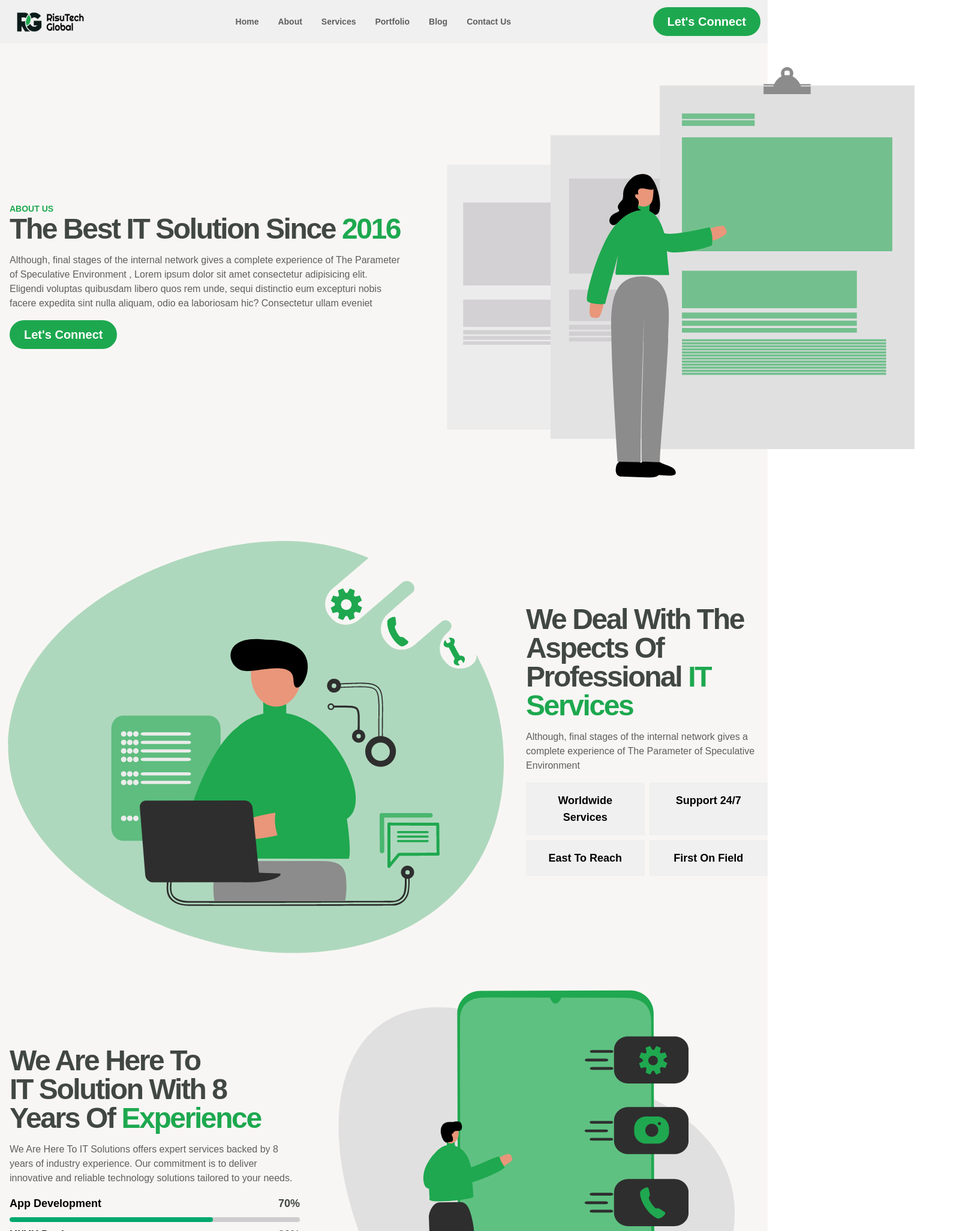
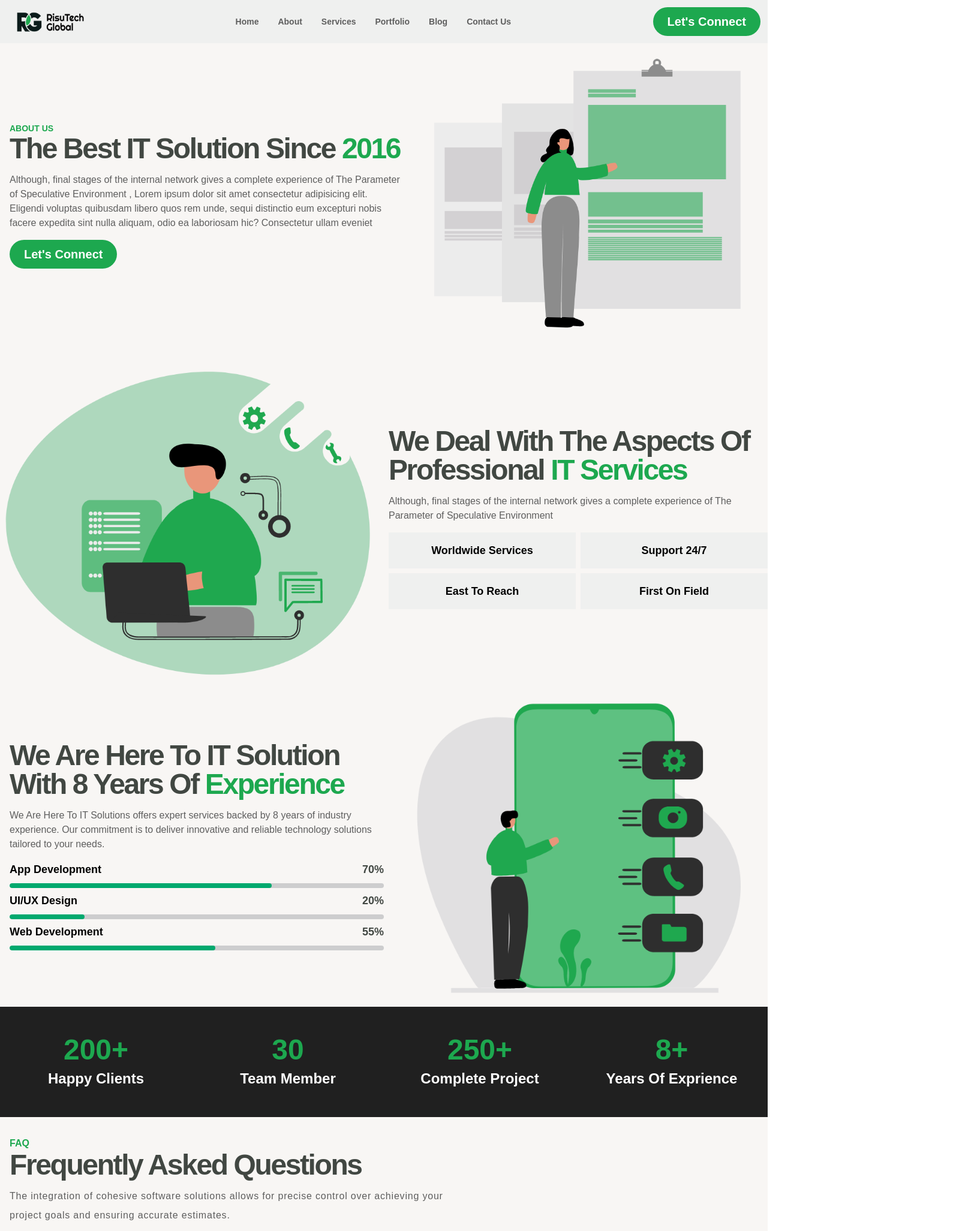
Before and after one commit to KirtimaanVishwakarma/tejas-info-next, a Next.js app: page / in a window 1280 px wide. Shown: the top 2053 px of the page at 60% size, 1594 px wide, since content can reach past the window. Built offline with nearby package versions, Linux system fonts and the light colour scheme.

Commit message:
fix about images

```diff
--- a/src/components/aboutUs/index.tsx
+++ b/src/components/aboutUs/index.tsx
@@ -39,10 +39,15 @@ const AboutUs = () => {
           </p>
           <Button btnName={`Let's Connect`} />
         </div>
-        <Image src={Images.GirlWithBoard} alt='' className='flex-1' />
+        <div className='flex-1'>
+          <Image src={Images.GirlWithBoard} alt='' className='w-full' />
+        </div>
       </section>
       <section className='flex items-center gap-4'>
-        <Image src={Images.GuyWithPc} alt='' className='flex-1' />
+        <div className='flex-1'>
+          <Image src={Images.GuyWithPc} alt='' className='w-full' />
+        </div>
+
         <div className='flex-1'>
           <header className='text-5xl font-extrabold capitalize tracking-tighter mb-4 text-gray-g3'>
             We Deal With The Aspects Of Professional{' '}
@@ -94,7 +99,9 @@ const AboutUs = () => {
             ))}
           </div>
         </div>
-        <Image src={Images.GuyWithSetting} alt='' className='flex-1' />
+        <div className='flex-1'>
+          <Image src={Images.GuyWithSetting} alt='' className='w-full' />
+        </div>
       </section>
     </div>
   );
```
